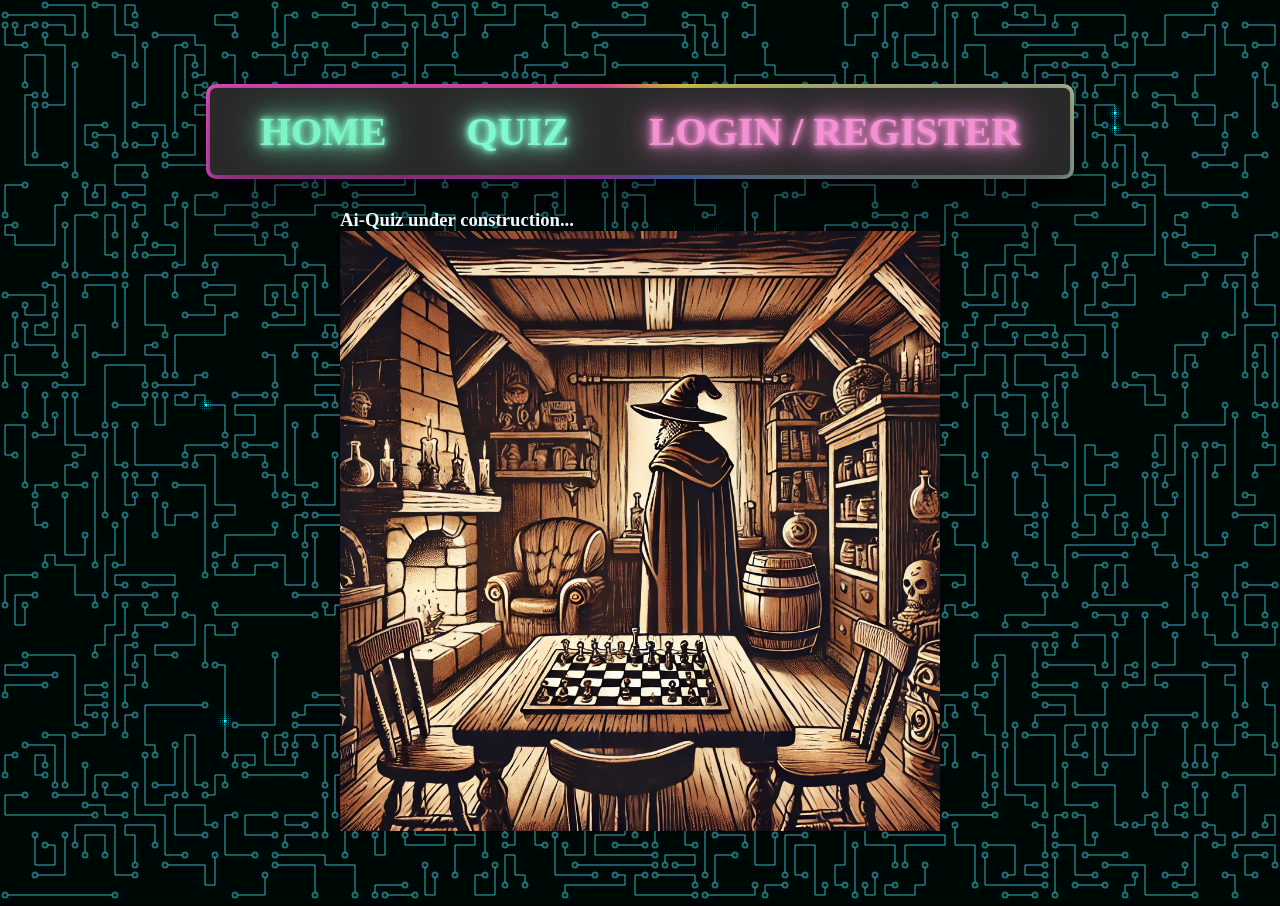
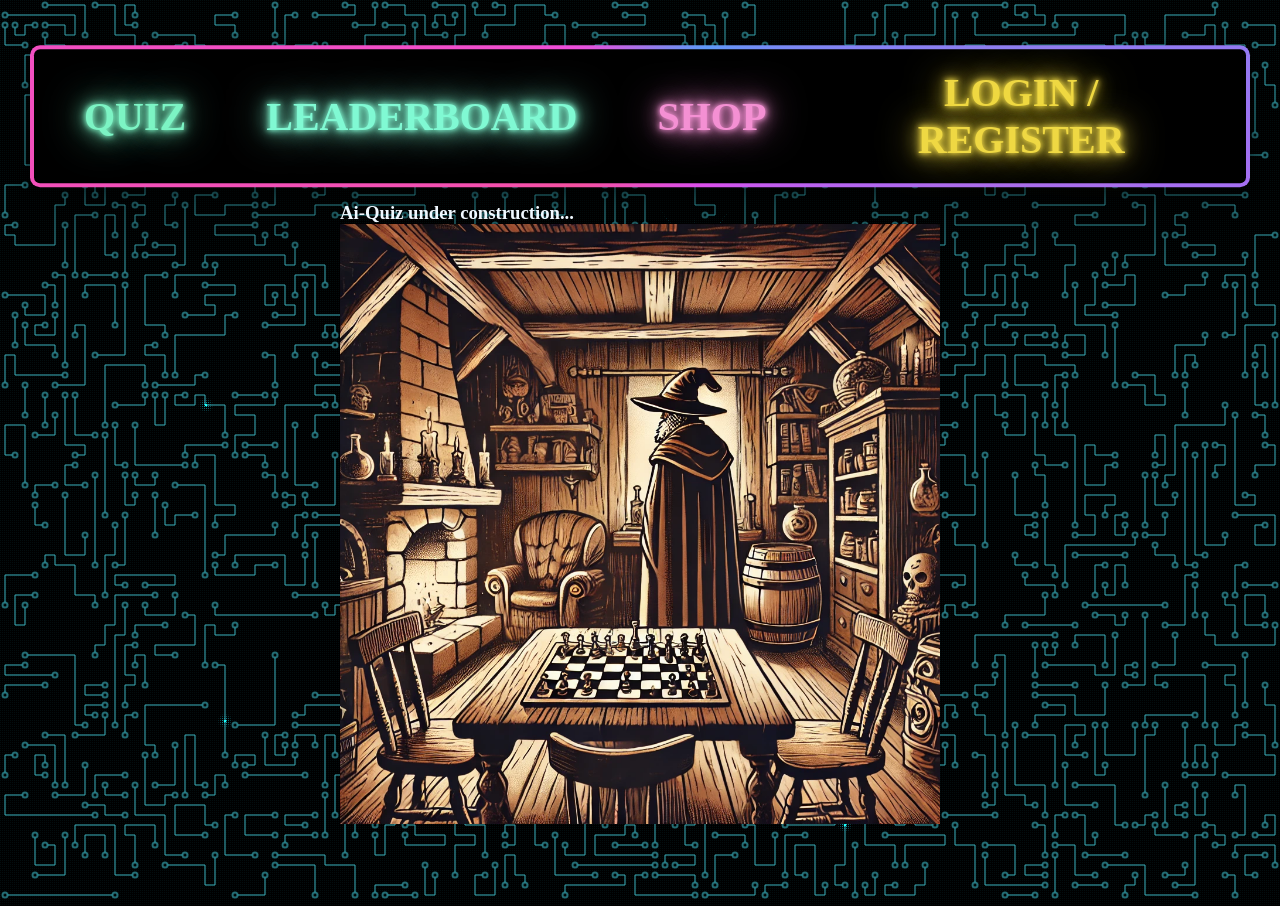
Before and after one commit to dci-fbw-p-24-e03/FinalProjectFOLK, a Django app: page / in a window 1280 px wide. Run offline with Django 5.2, Linux system fonts and the light colour scheme; some web fonts are replaced.

Commit message:
fixed position of NavBar, added Links

```diff
--- a/game/templates/game-start.html
+++ b/game/templates/game-start.html
@@ -13,7 +13,7 @@
 </style>
 
 
-<form hx-post="/start-result" hx-target="#swap-container" hx-trigger="click from:button, every 20s">
+<form hx-post="/start-result" hx-target="#swap-container" hx-trigger="click from:button, every 12s">
     {% csrf_token %}
 
     <div class="answers">
--- a/static/css/base_style.css
+++ b/static/css/base_style.css
@@ -58,17 +58,7 @@
   position: relative;
   display: flex;
   flex-direction: column;
-  justify-content: center;
   align-items: center;
-
-  /*
-    Force vertical scrolling (scrollbar always visible),
-    hide horizontal scrolling.
-  */
-  overflow-x: hidden;
-  overflow-y: scroll;
-  -webkit-overflow-scrolling: touch; /* Smooth scrolling on iOS */
-
   min-height: 100vh;
 }
 
@@ -76,21 +66,18 @@
   Header
   Centered horizontally, with a smaller width than full viewport.
 */
-header {
-  display: flex;
-  justify-content: center;
-  align-items: center;
-  width: 100%;
-  margin: 30px;
-}
 
 /*
   .nav-wrapper
   Conic gradient border around the nav, acts as a border "frame."
 */
-.nav-wrapper {
-  position: relative;
-  z-index: 1000;
+header {
+  display: flex;
+  justify-content: center;
+  align-items: center;
+  position:sticky;
+  top: 5%;
+  margin: 30px;
   background: conic-gradient(
     from 45deg,
     var(--neon-text1, #fff) 0deg,
@@ -101,14 +88,13 @@
   );
   border-radius: 10px;
   padding: 4px; /* Border thickness */
-}
-
-/*
-  Main
-  Usually for page content, given a higher z-index if needed above other elements.
-*/
-main {
-  z-index: 1000; /* Use only if you have elements beneath it that need layering. */
+  box-shadow:
+  rgba(0, 0, 0, 0.25) 0px 54px 55px,
+  rgba(0, 0, 0, 0.12) 0px -12px 30px,
+  rgba(0, 0, 0, 0.12) 0px 4px 6px,
+  rgba(0, 0, 0, 0.17) 0px 12px 13px,
+  rgba(0, 0, 0, 0.09) 0px -3px 5px;
+  z-index: 100; /* Ensure it appears above the canvas. */
 }
 
 /*
@@ -117,19 +103,11 @@
   Dark background, slightly smaller border-radius to show the .nav-wrapper "frame."
 */
 header nav {
-  position: relative;
-  width: 100%;
   display: flex;
   justify-content: space-evenly;
   align-items: center;
-  background: #292929;
+  background: #000000;
   border-radius: 6px;
-  box-shadow:
-    rgba(0, 0, 0, 0.25) 0px 54px 55px,
-    rgba(0, 0, 0, 0.12) 0px -12px 30px,
-    rgba(0, 0, 0, 0.12) 0px 4px 6px,
-    rgba(0, 0, 0, 0.17) 0px 12px 13px,
-    rgba(0, 0, 0, 0.09) 0px -3px 5px;
   padding: 10px;
   overflow: visible;
 }
@@ -308,3 +286,11 @@
 nav a:hover span::after {
   transform: scale(1);
 }
+
+/*
+  Main
+  Usually for page content, given a higher z-index if needed above other elements.
+*/
+main {
+  z-index: 1000; /* Use only if you have elements beneath it that need layering. */
+}
--- a/static/js/base_navbar.js
+++ b/static/js/base_navbar.js
@@ -32,7 +32,7 @@
   const navLinks = document.querySelectorAll('nav a');
   const indicator = document.getElementById('indicator');
   const nav = document.querySelector('nav');
-  const nav_wrapper = document.querySelector('.nav-wrapper');
+  const header = document.querySelector('header');
 
   // For each nav link, update the indicator's position, width, and background on mouseenter
   navLinks.forEach(link => {
@@ -73,8 +73,8 @@
 
   // Set the custom property --neon-text on the nav element,
   // which your CSS uses for the border color
-  nav_wrapper.style.setProperty('--neon-text1', borderColor1);
-  nav_wrapper.style.setProperty('--neon-text2', borderColor2);
-  nav_wrapper.style.setProperty('--neon-text3', borderColor3);
-  nav_wrapper.style.setProperty('--neon-text4', borderColor4);
+  header.style.setProperty('--neon-text1', borderColor1);
+  header.style.setProperty('--neon-text2', borderColor2);
+  header.style.setProperty('--neon-text3', borderColor3);
+  header.style.setProperty('--neon-text4', borderColor4);
 });
--- a/static/js/timer.js
+++ b/static/js/timer.js
@@ -11,7 +11,7 @@
     let countdownTimer = setInterval(function() {
       if (timeLeft >= 0) {
         timerDisplay.innerHTML = timeLeft;
-        const normalizedTime = (18 - timeLeft) / 18;
+        const normalizedTime = (10 - timeLeft) / 10;
         timerCircle.style.strokeDashoffset = normalizedTime;
         timeLeft--;
       } else {
--- a/templates/base.html
+++ b/templates/base.html
@@ -5,7 +5,6 @@
     <meta charset="UTF-8" />
     <meta name="viewport" content="width=device-width, initial-scale=1.0" />
     <link rel="stylesheet" href="{% static 'css/base_style.css' %}" />
-    {% block extra_css %}{% endblock %}
     <title>{% block title %}The AI-Quiz{% endblock %}</title>
   </head>
   <body>
@@ -13,10 +12,10 @@
     <canvas id="circuit-bg"></canvas>
 
     <header>
-      <div class="nav-wrapper">
         <nav>
-          <a href="#"><span>HOME</span></a>
-          <a href="#"><span>QUIZ</span></a>
+          <a href="{% url 'game_view' %}"><span>QUIZ</span></a>
+          <a href="{% url 'leaderboard' %}"><span>LEADERBOARD</span></a>
+          <a href="{% url 'shop_view' %}"><span>SHOP</span></a>
           {% if request.user.is_authenticated %}
             <a href="{% url 'user_details' user.username %}"><span>PROFILE</span></a>
             <a href="{% url 'logout_view' %}"><span>LOGOUT</span></a>
@@ -25,7 +24,6 @@
           {% endif %}
           <div id="indicator"></div>
         </nav>
-      </div>
     </header>
 
     <main>{% block content %}{% endblock %}</main>
```
